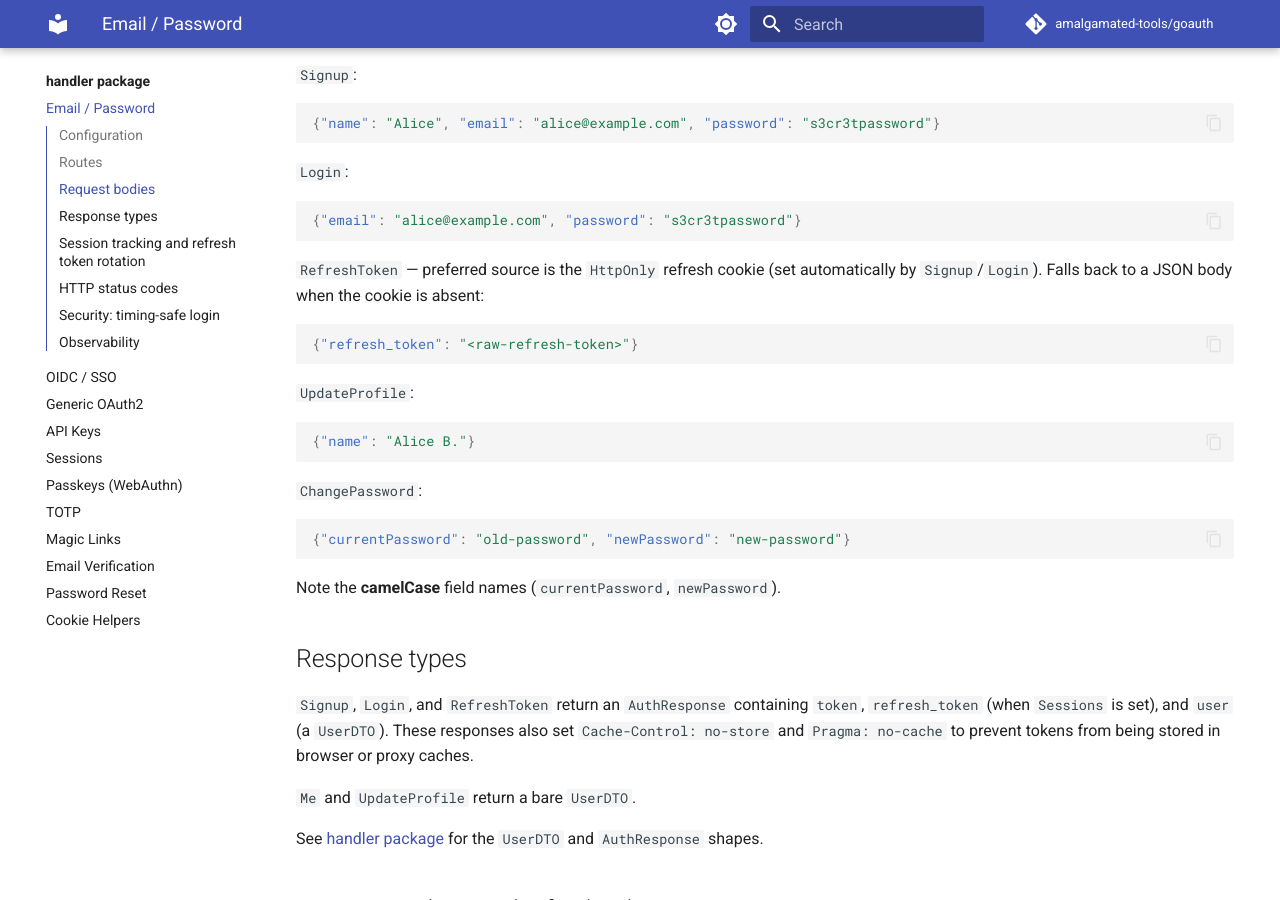
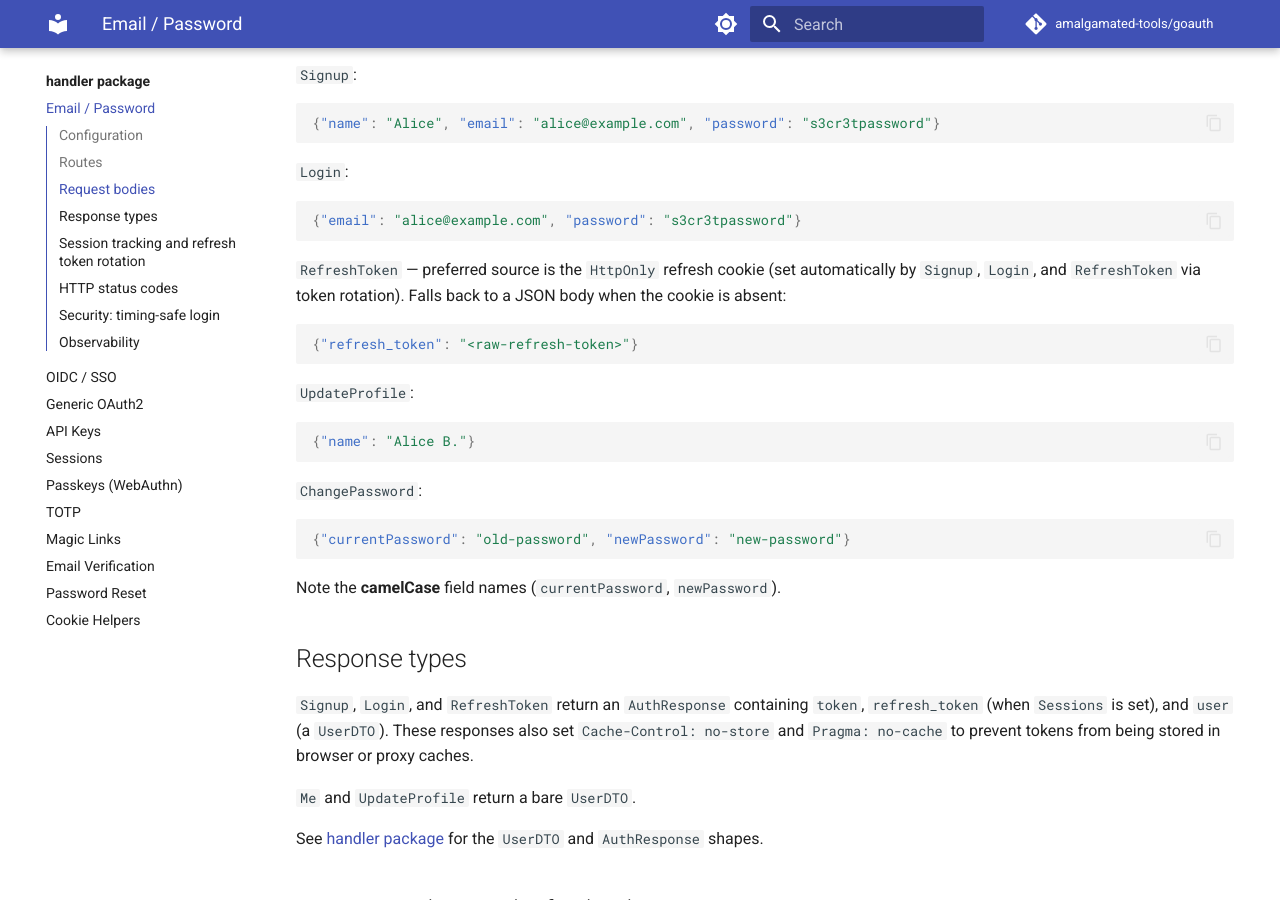
Before and after one commit to amalgamated-tools/goauth, an MkDocs documentation site: the page built from docs/handler/auth.md, in a window 1280 px wide and 900 px high, scrolled down 1037 px. Built offline with MkDocs 1.6.1 and Material for MkDocs 9.7.7, drawn with Linux system fonts in a browser that asks for light colours; comment, search, counter and statistics services are not loaded.

Commit message:
Update docs/handler/auth.md
Co-authored-by: greptile-apps[bot] <165735046+greptile-apps[bot]@users.noreply.github.com>

````diff
--- a/docs/handler/auth.md
+++ b/docs/handler/auth.md
@@ -49,7 +49,7 @@ POST   /auth/password        → h.ChangePassword // change password (requires a
 {"email": "alice@example.com", "password": "s3cr3tpassword"}
 ```
 
-`RefreshToken` — preferred source is the `HttpOnly` refresh cookie (set automatically by `Signup`/`Login`). Falls back to a JSON body when the cookie is absent:
+`RefreshToken` — preferred source is the `HttpOnly` refresh cookie (set automatically by `Signup`, `Login`, and `RefreshToken` via token rotation). Falls back to a JSON body when the cookie is absent:
 ```json
 {"refresh_token": "<raw-refresh-token>"}
 ```
````
